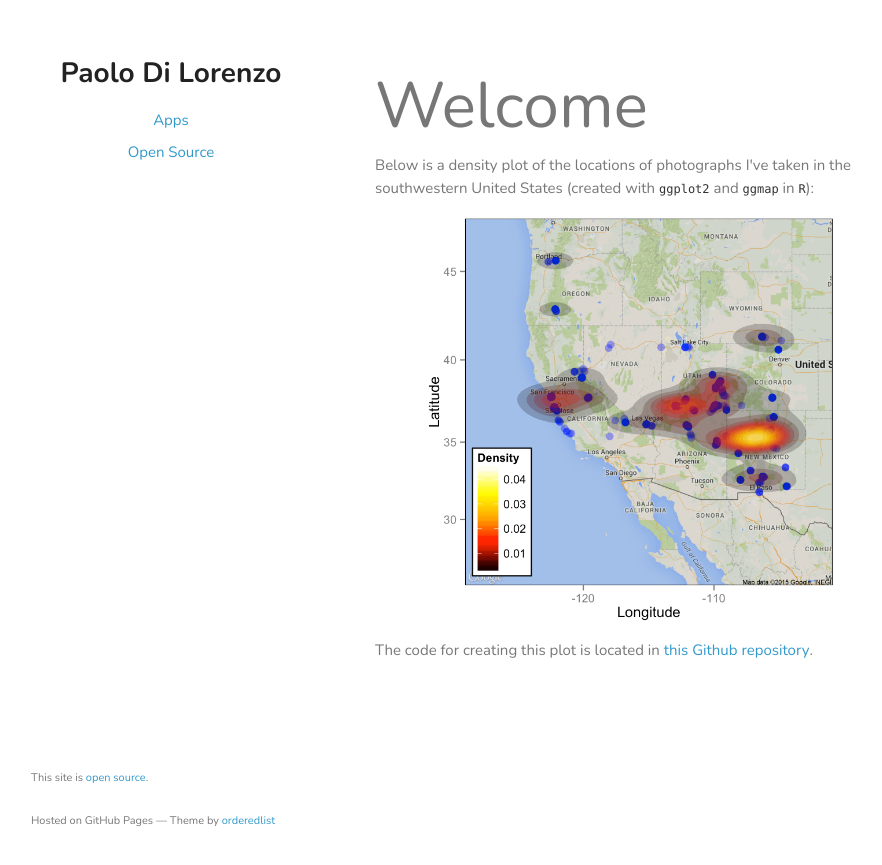
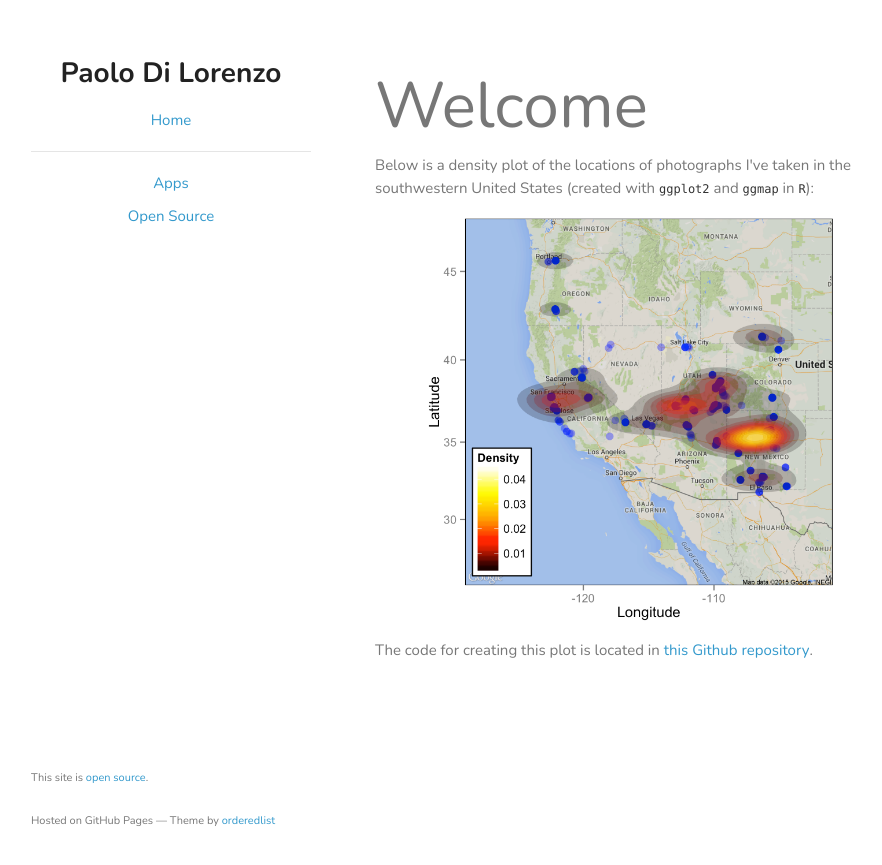
Before and after one commit to pdil/website-Jekyll, a Jekyll site: the page built from index.html, in a window 1280 px wide. Shown: the top 865 px of the page, without its empty margins (179-1061 px from the left). Built offline with Jekyll 4.4.1, drawn with Linux system fonts in a browser that asks for light colours.

Commit message:
Add missing Home link in navigation

```diff
--- a/_layouts/default.html
+++ b/_layouts/default.html
@@ -30,6 +30,12 @@
         </div>
 
         <ul>
+          <li><a href="{{site.url}}">Home</a></li>
+        </ul>
+
+        <hr>
+
+        <ul>
           <li><a href="{{site.url}}/apps">Apps</a></li>
           <li><a href="{{site.url}}/pkgs">Open Source</a></li>
         </ul>
```
